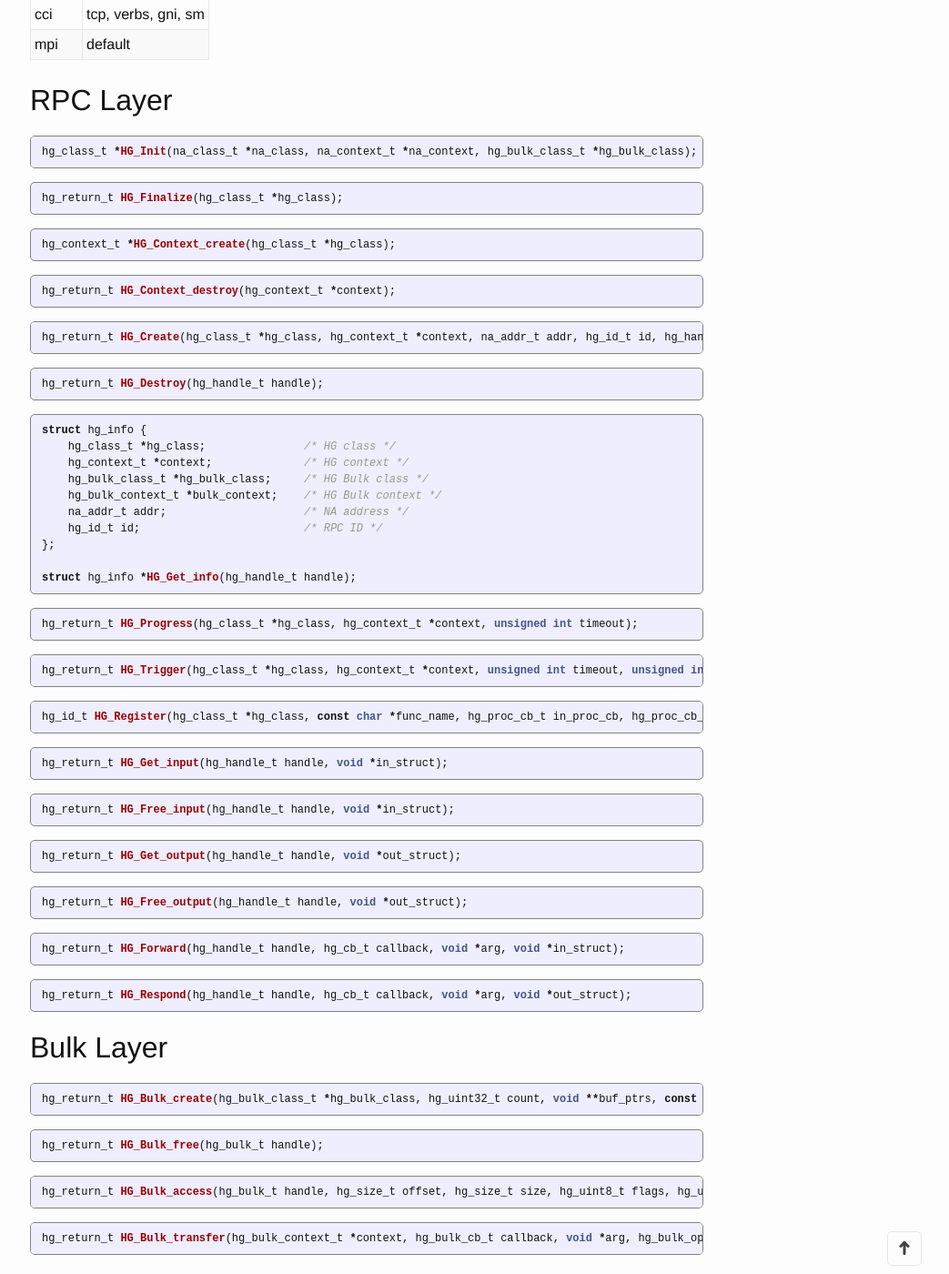
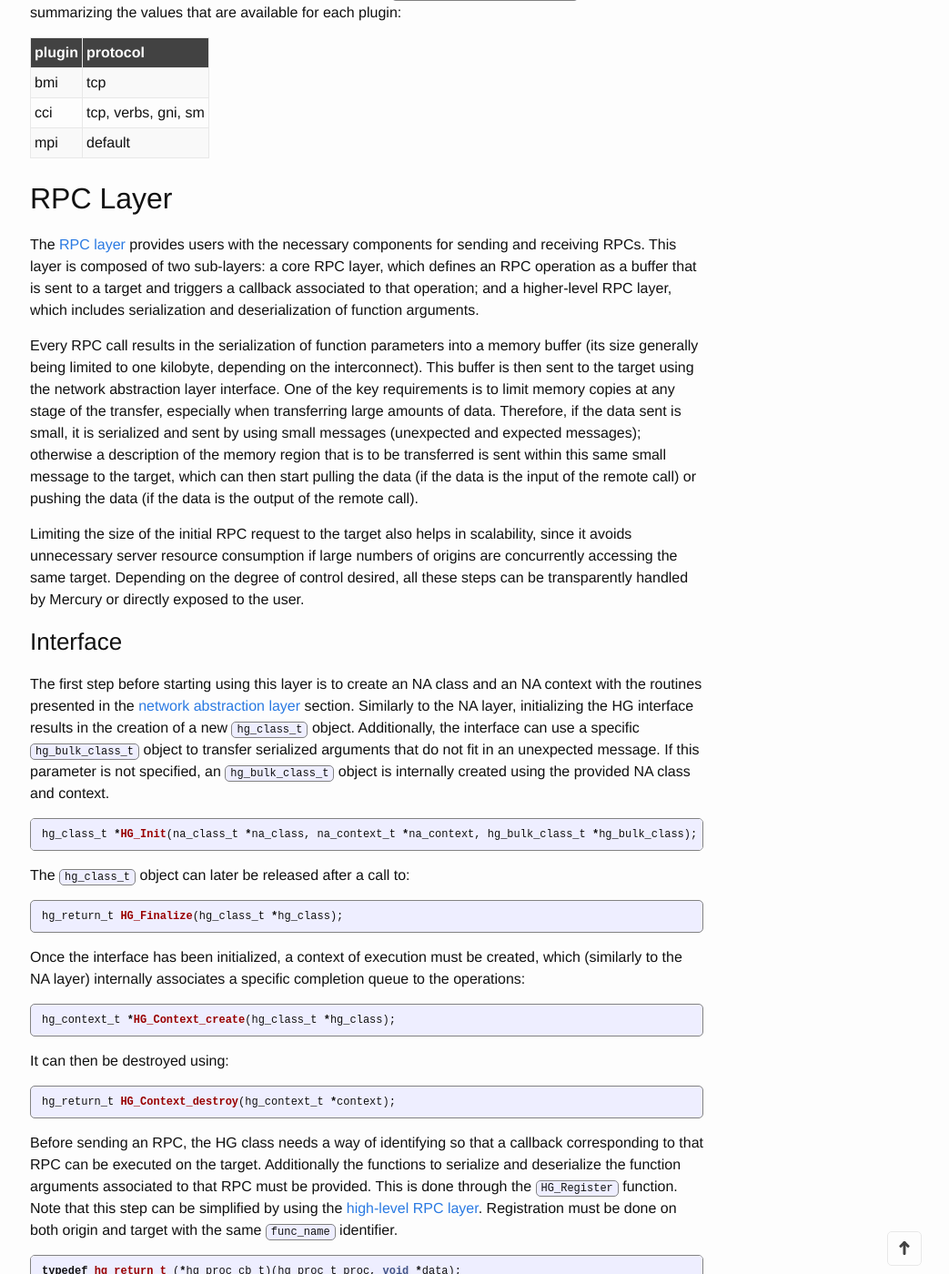
Before and after one commit to Mercury-HPC/Mercury-HPC.github.io, a Jekyll site: the page built from documentation.md, in a window 1280 px wide and 1400 px high, scrolled down 2926 px. Shown: the whole window at 91% size, without its empty margins (237-1280 px from the left). Built offline with Jekyll 4.4.1, drawn with Linux system fonts in a browser that asks for light colours; nearby versions of some CDN libraries; some of the changed text lies outside the part shown.

Commit message:
More documentation

```diff
--- a/documentation.md
+++ b/documentation.md
@@ -44,8 +44,9 @@ mechanism.
 
 The _network abstraction_ (NA) layer is used by both the RPC layer and the bulk layer.
 It provides a minimal set of function calls that abstract the underlying network
-fabric, and that can be used to provide:
-connection/disconnection to/from a target, point-to-point messaging,
+fabric and that can be used to provide:
+connection/disconnection to/from a target, point-to-point messaging with both
+unexpected and expected messaging,
 remote memory access. The API is non-blocking and uses a callback mechanism
 so that upper layers can provide asynchronous execution more easily: when progress
 is made (either internally or after a call to `NA_Progress()`) and an operation
@@ -93,30 +94,33 @@ na_return_t NA_Context_destroy(na_class_t *na_class, na_context_t *context);
 {% endhighlight %}
 
 To connect to a target and start sending RPCs, one must first get the
-address of the target. The most convenient way (can also be manually passed
-if the address is fixed) of doing it is to first call
-on the target:
+address of the target. The most convenient way (it can also be manually passed
+if the address is fixed) of doing it is to first call on the target:
 
 {% highlight C %}
 na_return_t NA_Addr_self(na_class_t *na_class, na_addr_t *addr);
 {% endhighlight %}
 
-Convert that address to a string using:
+And then convert that address to a string using:
 
 {% highlight C %}
 na_return_t NA_Addr_to_string(na_class_t *na_class, char *buf, na_size_t buf_size, na_addr_t addr);
 {% endhighlight %}
 
-And communicate it to other processes (e.g., using a file), which can then look
-it up using:
+The string can then be communicated to other processes (e.g., using a file),
+which can then look up the target using:
 
 {% highlight C %}
 na_return_t NA_Addr_lookup_wait(na_class_t *na_class, const char *name, na_addr_t *addr);
 {% endhighlight %}
 
-Or the non-blocking callback version:
+Or the non-blocking callback version (`NA_Progress()` and `NA_Trigger()` need to
+be called in this case and the resulting address can be retrieved when the user
+callback is executed):
 
 {% highlight C %}
+typedef na_return_t (*na_cb_t)(const struct na_cb_info *callback_info);
+
 na_return_t NA_Addr_lookup(na_class_t *na_class, na_context_t *context, na_cb_t callback, void *arg, const char *name, na_op_id_t *op_id);
 {% endhighlight %}
 
@@ -129,7 +133,7 @@ na_return_t NA_Addr_free(na_class_t *na_class, na_addr_t addr);
 There is then enough information to use the [RPC layer](#rpc-layer).
 Other routines such as `NA_Msg_send_unexpected()`, `NA_Msg_send_expected()`,
 `NA_Msg_recv_unexpected()`, `NA_Msg_recv_expected()`, `NA_Put()`, `NA_Get()`, etc,
-are used internally. There should not be any need to use them directly.
+are used internally. There should not be any need for using them directly.
 
 ### Available Plugins
 
@@ -141,10 +145,10 @@ are used internally. There should not be any need to use them directly.
   verbs, uGNI and shared memory. Plugin shows best performance but is more
   experimental.
 * _MPI_: static connection and disconnection, although connection can be
-  established using either `MPI_Comm_split()` or `MPI_Comm_connect()`. Plugin provides
-  relatively good performance depending on the underlying transport used by the
-  MPI implementation. Remote memory access is emulated on top of point-to-point
-  messaging.
+  established using either `MPI_Comm_split()` or `MPI_Comm_connect()`. Plugin
+  provides relatively good performance depending on the underlying transport
+  used by the MPI implementation. Remote memory access is emulated on top of
+  point-to-point messaging.
 * _SSM_: experimental and not supported for now.
 
 Plugins can be selected by passing a string of the form: `plugin+protocol://host:port`.
@@ -158,21 +162,83 @@ mpi    | default
 
 ## RPC Layer
 
+The [RPC layer](#rpc-layer) provides users with the necessary components for
+sending and receiving RPCs. This layer is composed of two sub-layers: a core RPC
+layer, which defines an RPC operation as a buffer that is sent to a target
+and triggers a callback associated to that operation; and a higher-level RPC
+layer, which includes serialization and deserialization of function arguments.
+
+Every RPC call results in the serialization of function parameters into a
+memory buffer (its size generally being limited to one kilobyte, depending on
+the interconnect). This buffer is then sent to the target using the network
+abstraction layer interface. One of the key requirements is to limit memory
+copies at any stage of the transfer, especially when transferring large amounts
+of data. Therefore, if the data sent is small, it is serialized and sent by using
+small messages (unexpected and expected messages); otherwise
+a description of the memory region that is to be
+transferred is sent within this same small message to the target, which can
+then start pulling the data (if the data is the input of the remote call) or
+pushing the data (if the data is the output of the remote call).
+
+Limiting the
+size of the initial RPC request to the target also helps in scalability, since
+it avoids unnecessary server resource consumption if large numbers of origins
+are concurrently accessing the same target. Depending on the degree of control
+desired, all these steps can be transparently handled by Mercury or directly
+exposed to the user.
+
+### Interface
+
+The first step before starting using this layer is to create an NA class and
+an NA context with the routines presented in the
+[network abstraction layer](#network-abstraction-layer) section.
+Similarly to the NA layer, initializing the HG interface results in the
+creation of a new `hg_class_t` object. Additionally, the interface can use a
+specific `hg_bulk_class_t` object to transfer serialized arguments that do not
+fit in an unexpected message. If this parameter is not specified, an
+`hg_bulk_class_t` object is internally created using the provided NA class and
+context.
+
 {% highlight C %}
 hg_class_t *HG_Init(na_class_t *na_class, na_context_t *na_context, hg_bulk_class_t *hg_bulk_class);
 {% endhighlight %}
+
+The `hg_class_t` object can later be released after a call to:
 
 {% highlight C %}
 hg_return_t HG_Finalize(hg_class_t *hg_class);
 {% endhighlight %}
 
+Once the interface has been initialized, a context of execution must be
+created, which (similarly to the NA layer) internally associates a specific
+completion queue to the operations:
+
 {% highlight C %}
 hg_context_t *HG_Context_create(hg_class_t *hg_class);
 {% endhighlight %}
 
+It can then be destroyed using:
+
 {% highlight C %}
 hg_return_t HG_Context_destroy(hg_context_t *context);
 {% endhighlight %}
+
+Before sending an RPC, the HG class needs a way of identifying so that a
+callback corresponding to that RPC can be executed on the target. Additionally
+the functions to serialize and deserialize the function arguments associated
+to that RPC must be provided. This is done through the `HG_Register` function.
+Note that this step can be simplified by using the
+[high-level RPC layer](#high-level-rpc-layer). Registration must be done on
+both origin and target with the same `func_name` identifier.
+
+{% highlight C %}
+typedef hg_return_t (*hg_proc_cb_t)(hg_proc_t proc, void *data);
+typedef hg_return_t (*hg_rpc_cb_t)(hg_handle_t handle);
+
+hg_id_t HG_Register(hg_class_t *hg_class, const char *func_name, hg_proc_cb_t in_proc_cb, hg_proc_cb_t out_proc_cb, hg_rpc_cb_t rpc_cb);
+{% endhighlight %}
+
+#### Origin
 
 {% highlight C %}
 hg_return_t HG_Create(hg_class_t *hg_class, hg_context_t *context, na_addr_t addr, hg_id_t id, hg_handle_t *handle);
@@ -181,6 +247,50 @@ hg_return_t HG_Create(hg_class_t *hg_class, hg_context_t *context, na_addr_t add
 {% highlight C %}
 hg_return_t HG_Destroy(hg_handle_t handle);
 {% endhighlight %}
+
+{% highlight C %}
+typedef hg_return_t (*hg_cb_t)(const struct hg_cb_info *callback_info);
+
+hg_return_t HG_Forward(hg_handle_t handle, hg_cb_t callback, void *arg, void *in_struct);
+{% endhighlight %}
+
+{% highlight C %}
+hg_return_t HG_Get_output(hg_handle_t handle, void *out_struct);
+{% endhighlight %}
+
+{% highlight C %}
+hg_return_t HG_Free_output(hg_handle_t handle, void *out_struct);
+{% endhighlight %}
+
+#### Target
+
+{% highlight C %}
+hg_return_t HG_Get_input(hg_handle_t handle, void *in_struct);
+{% endhighlight %}
+
+{% highlight C %}
+hg_return_t HG_Free_input(hg_handle_t handle, void *in_struct);
+{% endhighlight %}
+
+{% highlight C %}
+typedef hg_return_t (*hg_cb_t)(const struct hg_cb_info *callback_info);
+
+hg_return_t HG_Respond(hg_handle_t handle, hg_cb_t callback, void *arg, void *out_struct);
+{% endhighlight %}
+
+#### Progress
+
+{% highlight C %}
+hg_return_t HG_Progress(hg_class_t *hg_class, hg_context_t *context, unsigned int timeout);
+{% endhighlight %}
+
+{% highlight C %}
+hg_return_t HG_Trigger(hg_class_t *hg_class, hg_context_t *context, unsigned int timeout, unsigned int max_count, unsigned int *actual_count);
+{% endhighlight %}
+
+## Bulk Layer
+
+### Interface
 
 {% highlight C %}
 struct hg_info {
@@ -194,44 +304,6 @@ struct hg_info {
 
 struct hg_info *HG_Get_info(hg_handle_t handle);
 {% endhighlight %}
-
-{% highlight C %}
-hg_return_t HG_Progress(hg_class_t *hg_class, hg_context_t *context, unsigned int timeout);
-{% endhighlight %}
-
-{% highlight C %}
-hg_return_t HG_Trigger(hg_class_t *hg_class, hg_context_t *context, unsigned int timeout, unsigned int max_count, unsigned int *actual_count);
-{% endhighlight %}
-
-{% highlight C %}
-hg_id_t HG_Register(hg_class_t *hg_class, const char *func_name, hg_proc_cb_t in_proc_cb, hg_proc_cb_t out_proc_cb, hg_rpc_cb_t rpc_cb);
-{% endhighlight %}
-
-{% highlight C %}
-hg_return_t HG_Get_input(hg_handle_t handle, void *in_struct);
-{% endhighlight %}
-
-{% highlight C %}
-hg_return_t HG_Free_input(hg_handle_t handle, void *in_struct);
-{% endhighlight %}
-
-{% highlight C %}
-hg_return_t HG_Get_output(hg_handle_t handle, void *out_struct);
-{% endhighlight %}
-
-{% highlight C %}
-hg_return_t HG_Free_output(hg_handle_t handle, void *out_struct);
-{% endhighlight %}
-
-{% highlight C %}
-hg_return_t HG_Forward(hg_handle_t handle, hg_cb_t callback, void *arg, void *in_struct);
-{% endhighlight %}
-
-{% highlight C %}
-hg_return_t HG_Respond(hg_handle_t handle, hg_cb_t callback, void *arg, void *out_struct);
-{% endhighlight %}
-
-## Bulk Layer
 
 {% highlight C %}
 hg_return_t HG_Bulk_create(hg_bulk_class_t *hg_bulk_class, hg_uint32_t count, void **buf_ptrs, const hg_size_t *buf_sizes, hg_uint8_t flags, hg_bulk_t *handle);
@@ -394,7 +466,7 @@ int rpc_open(const char *path, rpc_handle_t handle, int *event_id);
 {% endhighlight %}
 
 One can use the `MERCURY_REGISTER` macro and pass the types of the input/output
-structures directly. In cases where no input or no output arguments are present,
+structures directly. In cases where no input or no output argument is present,
 the `void` type can be passed to the macro.
 
 {% highlight C %}
```
Also changed, not shown: other parts of documentation.md (+2 -1 lines).
